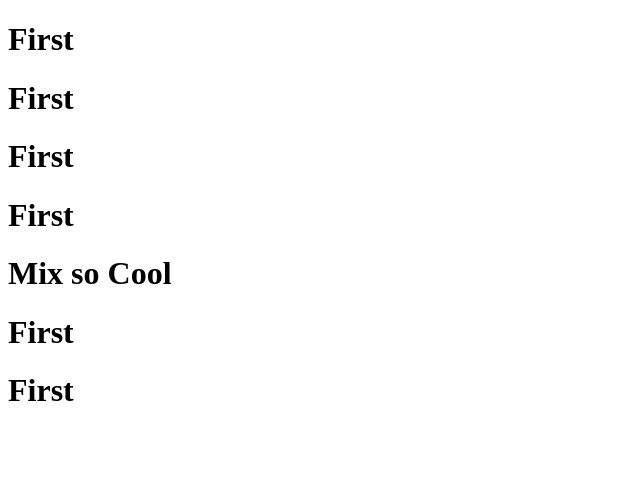
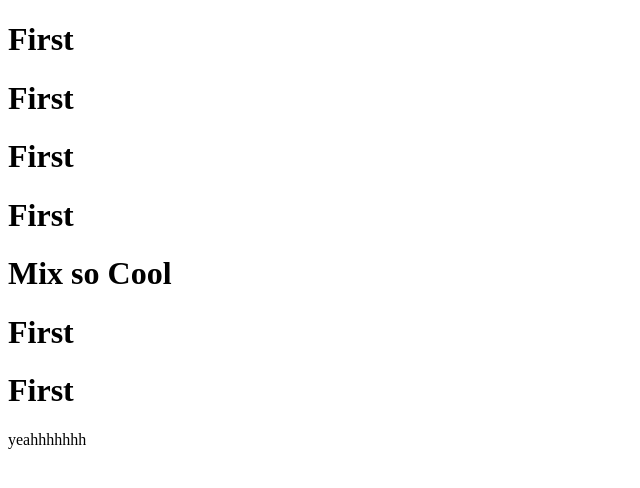
Before and after one commit to warakornC/cc16-GroupProject.wongnai, a plain HTML site: page index.html in a window 1280 px wide. Shown: the whole page, without its empty margins (0-640 px from the left). Drawn offline with Linux system fonts and the light colour scheme.

Commit message:
hahahaha

```diff
--- a/index.html
+++ b/index.html
@@ -15,6 +15,8 @@
     <h1>Mix so Cool</h1>
     <h1>First</h1>
     <h1>First</h1>
+
+    <p>yeahhhhhhh</p>
 </body>
 
 </html>
```
